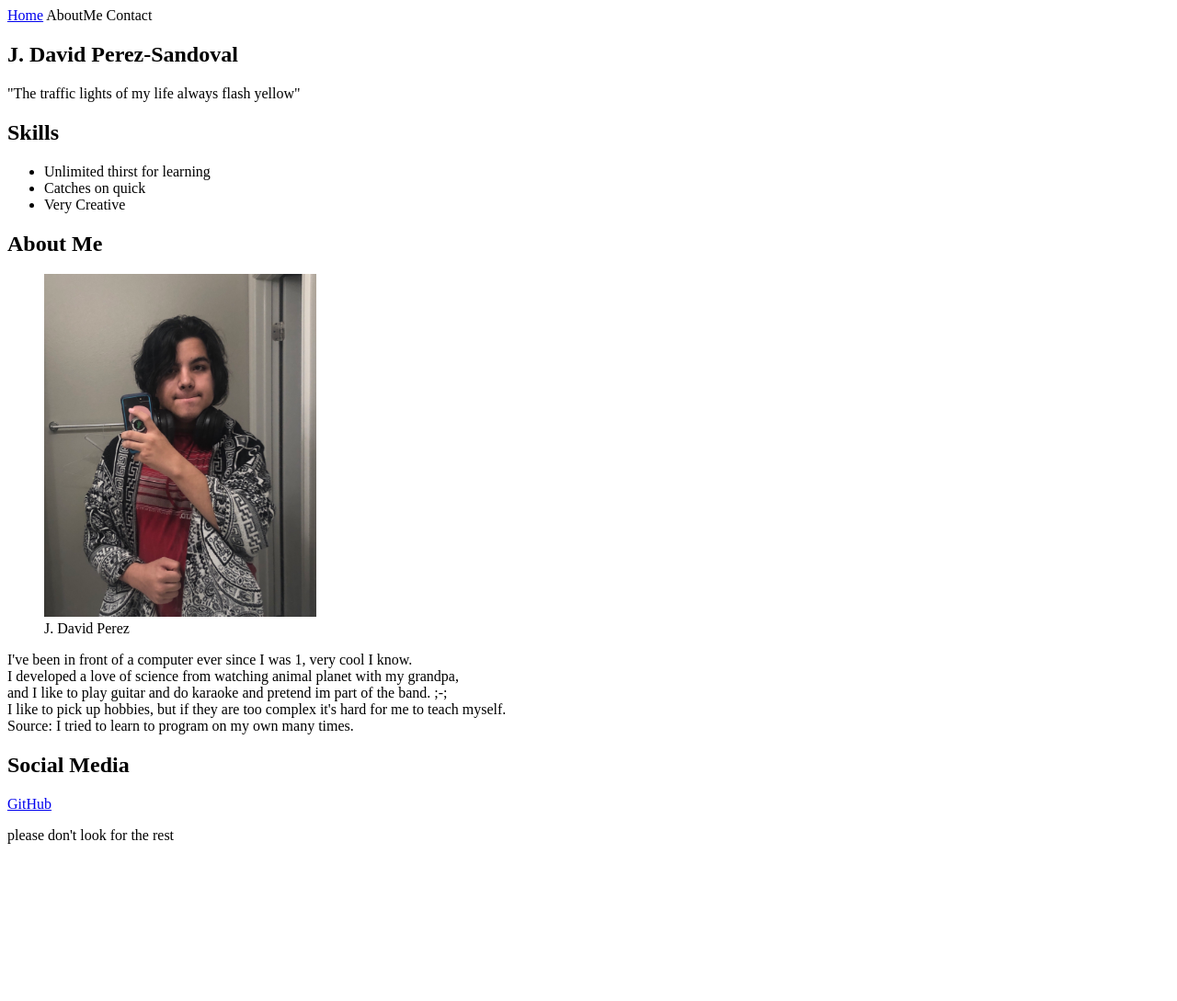
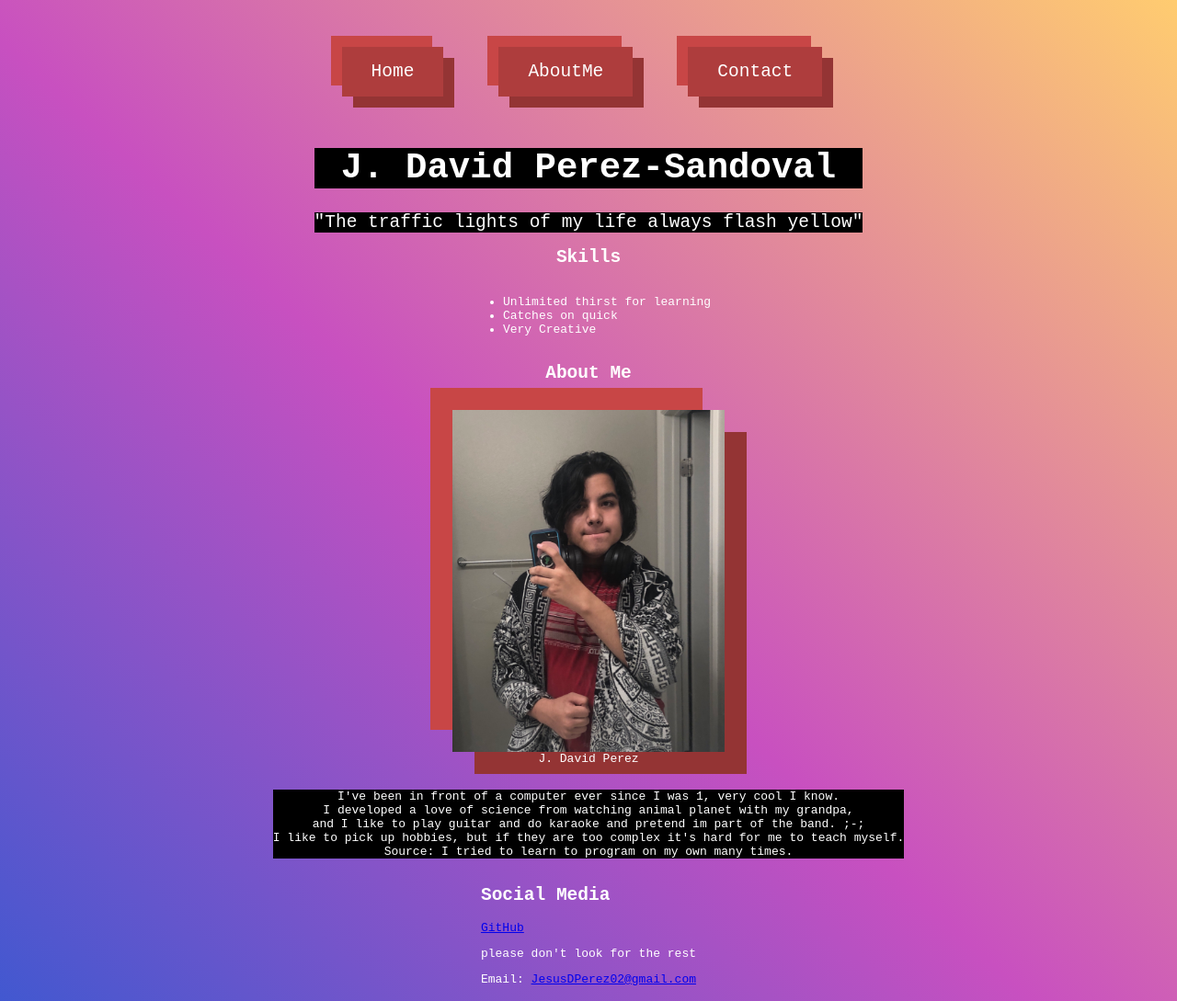
Before and after one commit to RestedWicked/my-portfolio, a plain HTML site: page index.html in a window 1280 px wide. Shown: the top 1089 px of the page at 92% size. Before the commit the page ends 934 px from the top, so only its background shows below. Drawn offline with Linux system fonts and the light colour scheme.

Commit message:
added css

```diff
--- a/index.html
+++ b/index.html
@@ -1,14 +1,27 @@
 <!DOCTYPE html>
 <html lang="en">
+<head>
 <meta charset="utf-8"/>
-<article>
-        <header>
-            <nav>
-            <a href="index.html">Home</a> AboutMe Contact</nav>
+<link href="styles.css" rel="stylesheet">
+</head>
+<body>
+    <header>
+         <nav>
+            <ul>
+                <li>
+                <a href="index.html">Home</a>
+                </li>
+                <li>
+                <a href="#aboutMe"> AboutMe</a>
+                </li>
+                <li>
+                <a href="#socialMedia"> Contact</a>
+                </li>
+            </ul>
+        </nav>
             <h1>J. David Perez-Sandoval</h1>
-            <p>"The traffic lights of my life always flash yellow"</p>
-        </header>
-
+            <small>"The traffic lights of my life always flash yellow"</small>
+    </header>
         <h2>Skills</h2>
         <ul>
             <li>Unlimited thirst for learning</li>
@@ -16,17 +29,22 @@
             <li>Very Creative</li>
         </ul>
 
-                <h2>About Me</h2>
+                <h2 id="aboutMe">About Me</h2>
             <figure>
                 <img src="david.jpg" style="width:25%"> <!--i tried using a link but it didn't let me -->
                 <figcaption>J. David Perez</figcaption>
             </figure>
-            <p>I've been in front of a computer ever since I was 1, very cool I know.<br> I developed a love of science from watching animal planet with my grandpa,<br> and I like to play guitar and do karaoke and pretend im part of the band. ;-;<br> I like to pick up hobbies, but if they are too complex it's hard for me to teach myself.<br> Source: I tried to learn to program on my own many times.</p>
+            <p id="bio">I've been in front of a computer ever since I was 1, very cool I know.<br>
+                 I developed a love of science from watching animal planet with my grandpa,<br>
+                  and I like to play guitar and do karaoke and pretend im part of the band. ;-;<br>
+                  I like to pick up hobbies, but if they are too complex it's hard for me to teach myself.<br>
+                   Source: I tried to learn to program on my own many times.</p>
             <footer>
 
-            <h2>Social Media</h2>
+            <h2 id="socialMedia">Social Media</h2>
             <a href="https://github.com/RestedWickedDev">GitHub</a>
             <p>please don't look for the rest</p> <!-- please I beg of you-->
+            <p>Email: <a href="mailto: jesusdperez02@gmail.com">JesusDPerez02@gmail.com</a></p>
             </footer>
-</article>
+        </body>
 </html>
--- /dev/null
+++ b/styles.css
@@ -0,0 +1,60 @@
+html{
+    background-color: #4158D0;
+background-image: linear-gradient(43deg, #4158D0 0%, #C850C0 46%, #FFCC70 100%);
+background-size: cover;
+}
+body{
+    font-family: monospace;
+    display: flex;
+    flex-direction: column;
+    align-items: center;
+    color: white;
+}
+nav>ul{
+    list-style-type: none;
+    padding: 0px;
+    display: flex;
+}
+
+nav a{
+    float: left;
+    text-decoration: none;
+    color: #ffffff;
+    margin: 30px;
+    padding: 1rem 2rem;
+    background-color: #ae3d3d;
+    box-shadow:  12px 12px 0px #943434,
+                -12px -12px 0px #c84646;
+    font-size: 1.5em;
+    display: flex;
+}
+nav a:hover{
+    box-shadow:  -12px -12px 0px #943434,
+                12px 12px 0px #c84646;
+}
+header{
+    text-align: center;
+}
+h1{
+    font-size: 3em;
+    background-color: black;
+}
+small{
+    font-size: 1.5em;
+    background-color: black;
+}
+#bio{
+    text-align: center;
+    background-color: black;
+}
+figure{
+    display: flex;
+    flex-direction: column;
+    align-items: center;
+    color: white;
+}
+img{
+    display: flex;
+    box-shadow:  24px 24px 0px #943434,
+                -24px -24px 0px #c84646;
+}
```
